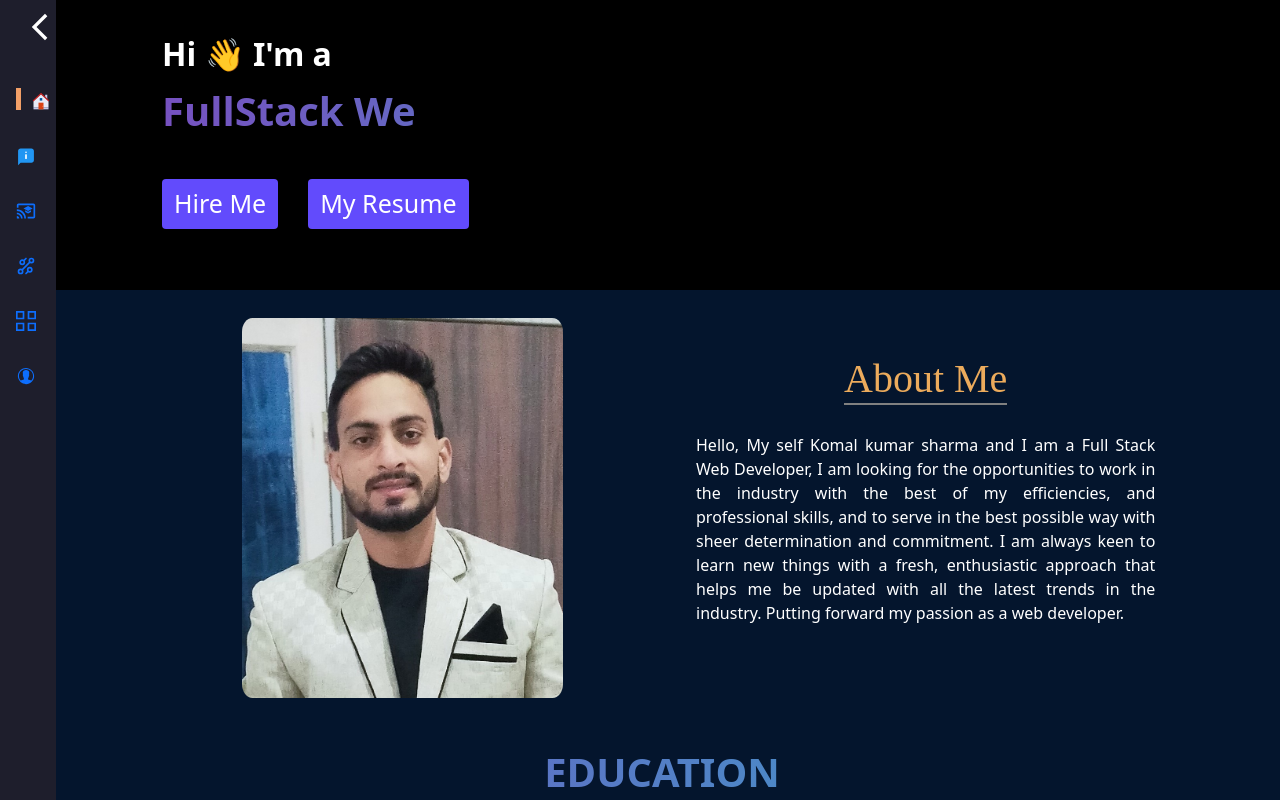
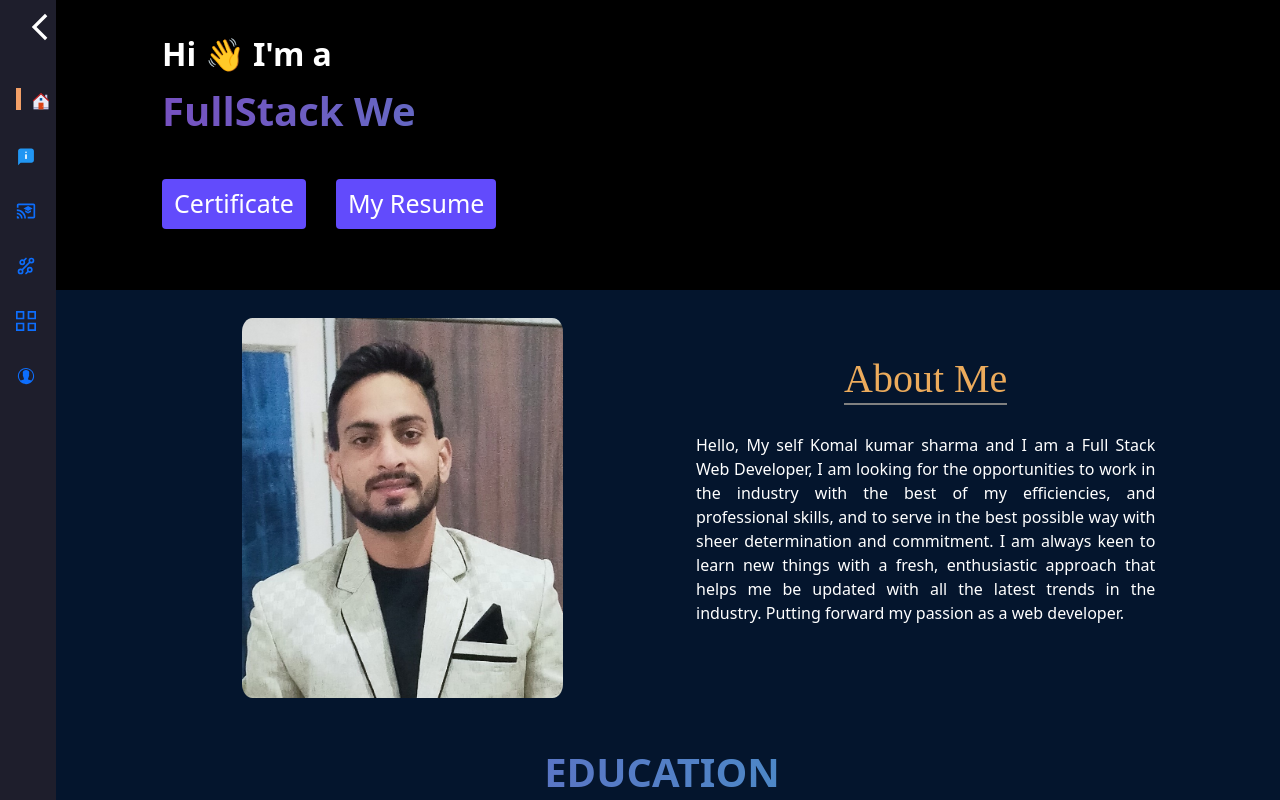
Before and after one commit to kksharma2101/my-portfolio, a React (Create React App) app in the folder client/: page / in a window 1280 px wide. Shown: the top 800 px of the page. Built offline with nearby package versions, Linux system fonts and the light colour scheme.

Commit message:
add my certificate

```diff
--- a/client/src/pages/Home/Home.js
+++ b/client/src/pages/Home/Home.js
@@ -2,6 +2,7 @@ import React from "react";
 import "./Home.css";
 import Typewriter from "typewriter-effect";
 import Resume from "../../components/layout/assets/docs/Resume1.pdf";
+import Certificate from "../../components/layout/assets/docs/fswd-certificate.pdf";
 import { useTheme } from "../../context/ThemeContext";
 
 const Home = () => {
@@ -23,7 +24,9 @@ const Home = () => {
               />
             </h1>
             <div className="home-button">
-              <button className="btn btn-hire">Hire Me</button>
+              <a className="btn btn-hire" href={Certificate}>
+                Certificate
+              </a>
               <a className="btn btn-cv" href={Resume}>
                 My Resume
               </a>
```
Also changed, not shown: 1 other file (tests, documents, lock files or other folders).
